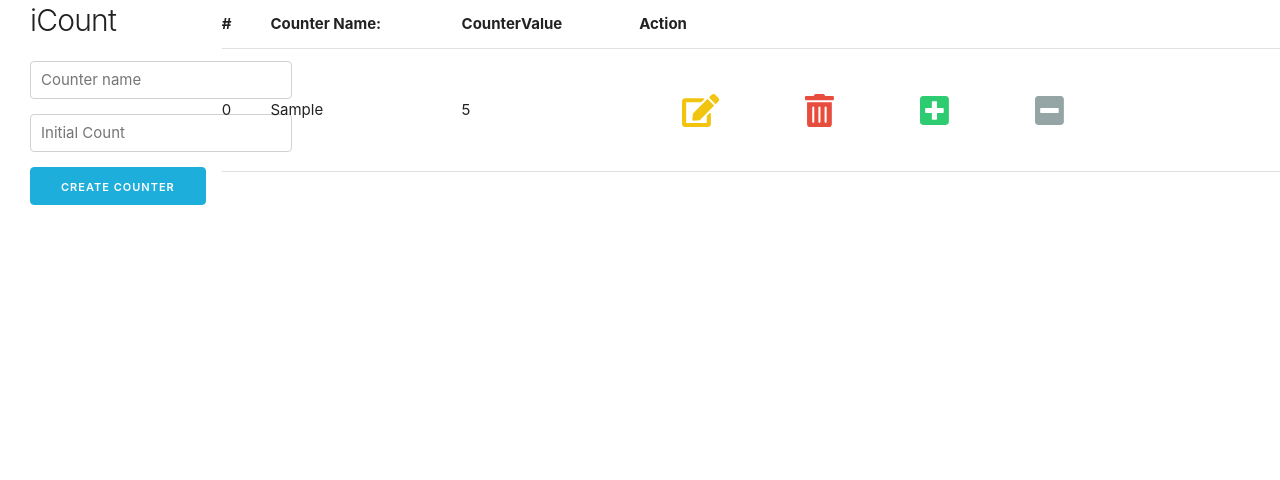
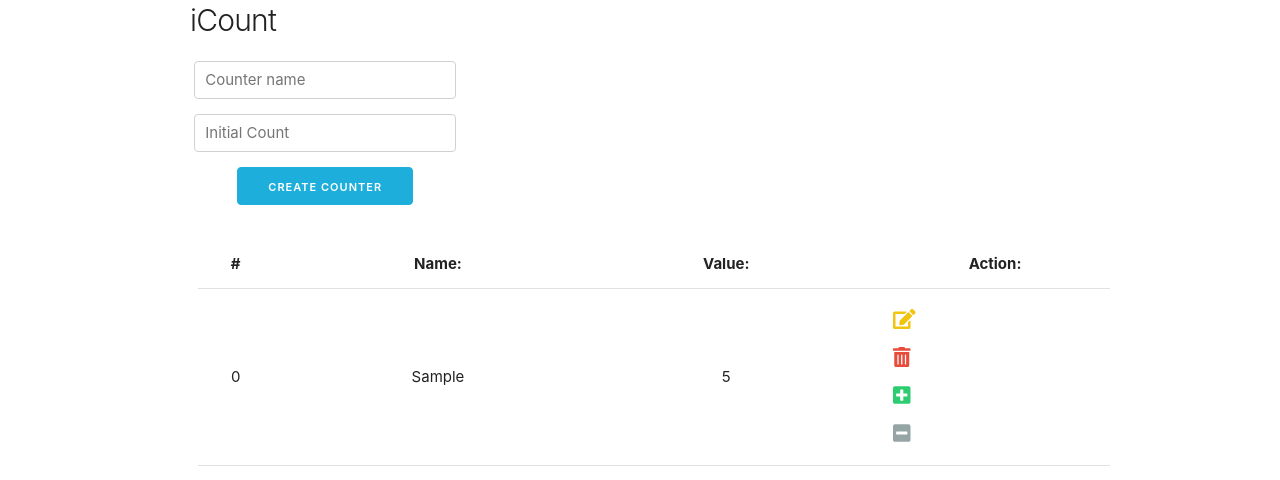
Before and after one commit to djordje47/countThemAll, a React (Create React App) app: page / in a window 1280 px wide. Both pictures are taken after typing "Sample", "5" into the empty fields and a click on the button "CREATE COUNTER". Shown: the top 480 px of the page. Built offline with nearby package versions, Linux system fonts and the light colour scheme.

Commit message:
Responsive media queries added

```diff
--- a/src/App.css
+++ b/src/App.css
@@ -83,3 +83,71 @@ button.update-button:hover {
     background-color: #d35400;
     border-color: #d35400;
 }
+
+@media (min-width: 320px) {
+    /* smartphones, portrait iPhone, portrait 480x320 phones (Android) */
+    .form-column, .table-column {
+        width: 95% !important;
+        display: block;
+    }
+
+    th {
+        text-align: center;
+        margin: 0 10px 0 10px;
+    }
+
+    td {
+        text-align: center;
+    }
+
+    .action-holder {
+        margin: 0;
+        display: block;
+    }
+
+    .action-holder .fa-3x {
+        font-size: 2rem;
+    }
+}
+
+@media (min-width: 480px) {
+    /* smartphones, Android phones, landscape iPhone */
+    .form-column, .table-column {
+        width: 95% !important;
+        display: block;
+    }
+
+    th {
+        text-align: center;
+        margin: 0 10px 0 10px;
+    }
+
+    td {
+        text-align: center;
+    }
+
+    .action-holder {
+        margin: 0;
+        display: block;
+    }
+
+    .action-holder .fa-3x {
+        font-size: 2rem;
+    }
+}
+
+@media (min-width: 600px) {
+    /* portrait tablets, portrait iPad, e-readers (Nook/Kindle), landscape 800x480 phones (Android) */
+}
+
+@media (min-width: 801px) {
+    /* tablet, landscape iPad, lo-res laptops ands desktops */
+}
+
+@media (min-width: 1025px) {
+    /* big landscape tablets, laptops, and desktops */
+}
+
+@media (min-width: 1281px) {
+    /* hi-res laptops and desktops */
+}
--- a/src/App.js
+++ b/src/App.js
@@ -119,14 +119,14 @@ class App extends React.Component {
 
     render() {
         return (
-            // <div className="application-container">
+            <div className="container u-full-width">
                 <div className="row">
-                    <div className="two columns">
+                    <div className="two columns form-column">
                         <FormComponent onFormSubmit={this.handleSubmit}
                                        onFormUpdate={this.handleUpdate}
                                        counterToUpdate={this.state.counterToUpdate}/>
                     </div>
-                    <div className="ten columns">
+                    <div className="ten columns table-column">
                         <CounterListComponent counters={this.state.counters}
                                               handleDelete={this.handleDelete}
                                               handleCounterIncrease={this.handleCounterIncrease}
@@ -135,7 +135,7 @@ class App extends React.Component {
                         />
                     </div>
                 </div>
-            // </div>
+            </div>
         );
     }
 }
--- a/src/components/CounterListComponent.js
+++ b/src/components/CounterListComponent.js
@@ -8,9 +8,9 @@ export default class CounterListComponent extends React.Component {
                     <thead>
                     <tr>
                         <th>#</th>
-                        <th>Counter Name:</th>
-                        <th>CounterValue</th>
-                        <th>Action</th>
+                        <th>Name:</th>
+                        <th>Value:</th>
+                        <th>Action:</th>
                     </tr>
                     </thead>
                     <tbody>
```
